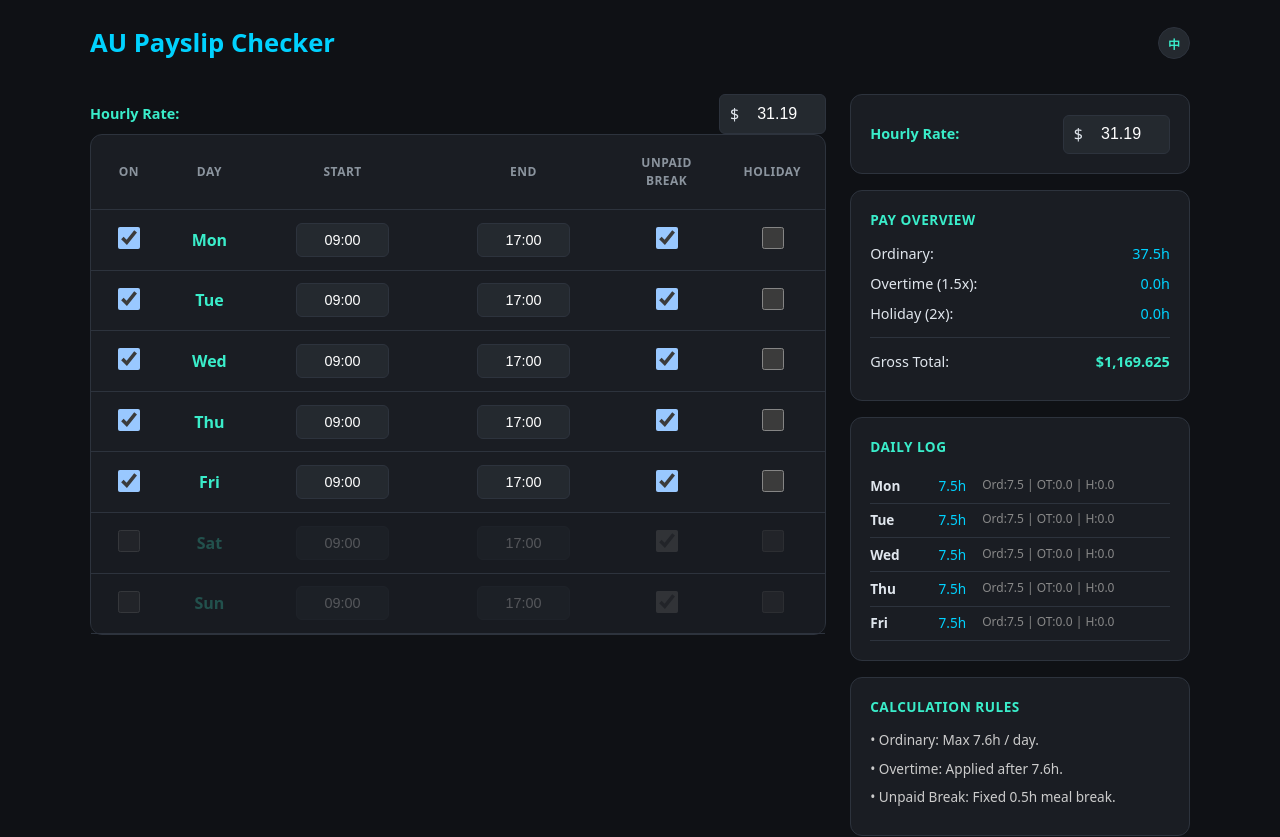
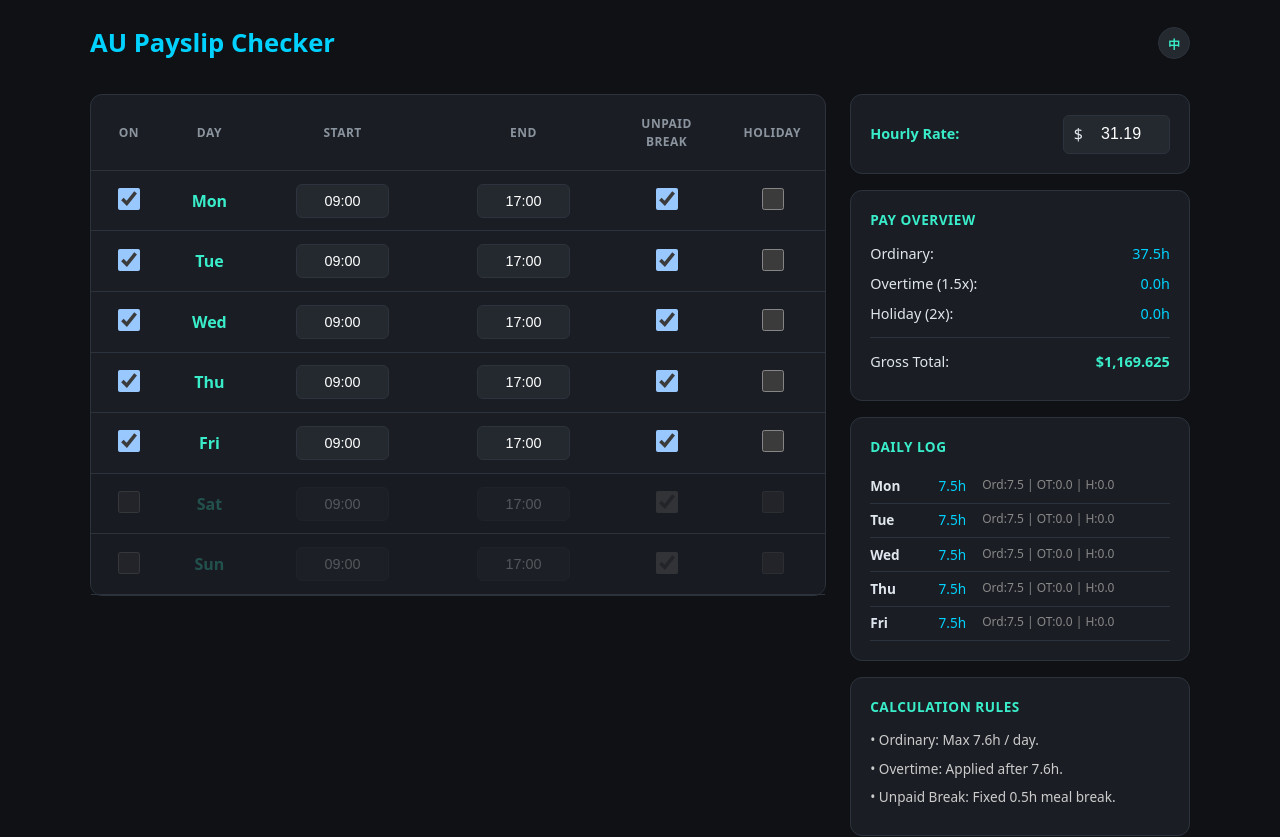
Before and after one commit to crayon3shawn/payslip-checker, a React (Vite) app: page / in a window 1280 px wide. Shown: the top 837 px of the page. Built offline with nearby package versions, Linux system fonts and the light colour scheme.

Commit message:
fix: remove duplicate hourly rate input from the main section

```diff
--- a/src/App.tsx
+++ b/src/App.tsx
@@ -107,20 +107,6 @@ function App() {
 
       <div className="main-layout">
         <section className="input-section">
-          <div className="config-card">
-            <div className="input-group full-width">
-              <label>{cur.rate}:</label>
-              <div className="input-with-symbol">
-                <span>$</span>
-                <input
-                  type="number"
-                  value={hourlyRate}
-                  onChange={(e) => setHourlyRate(parseFloat(e.target.value) || 0)}
-                />
-              </div>
-            </div>
-          </div>
-
           <div className="table-wrapper">
             <table className="record-table">
               <thead>
```
